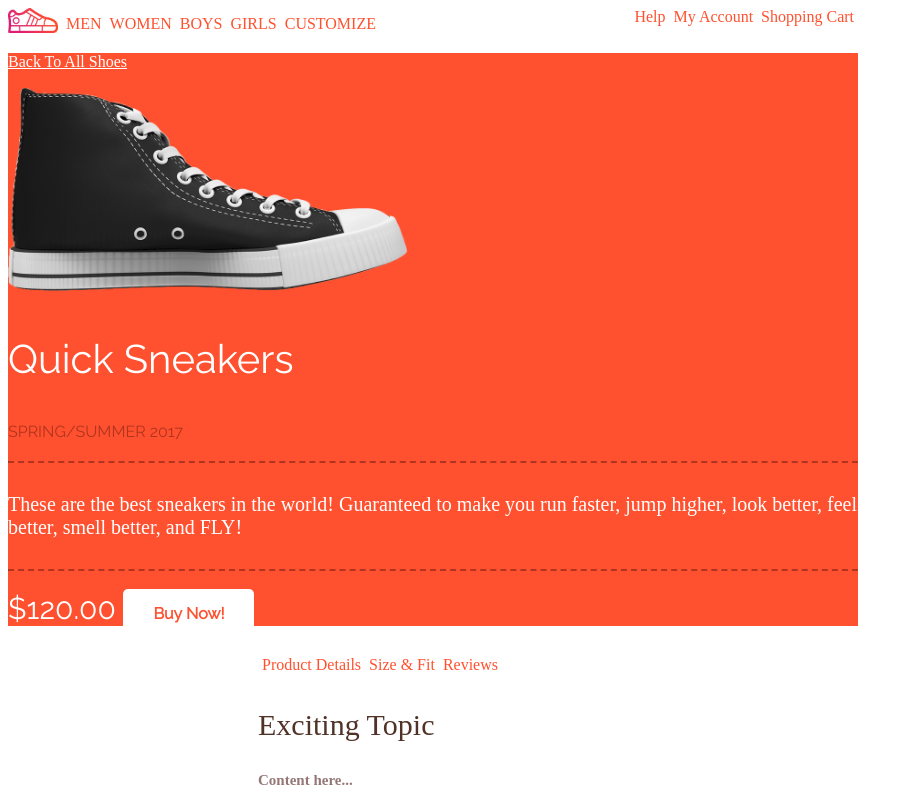
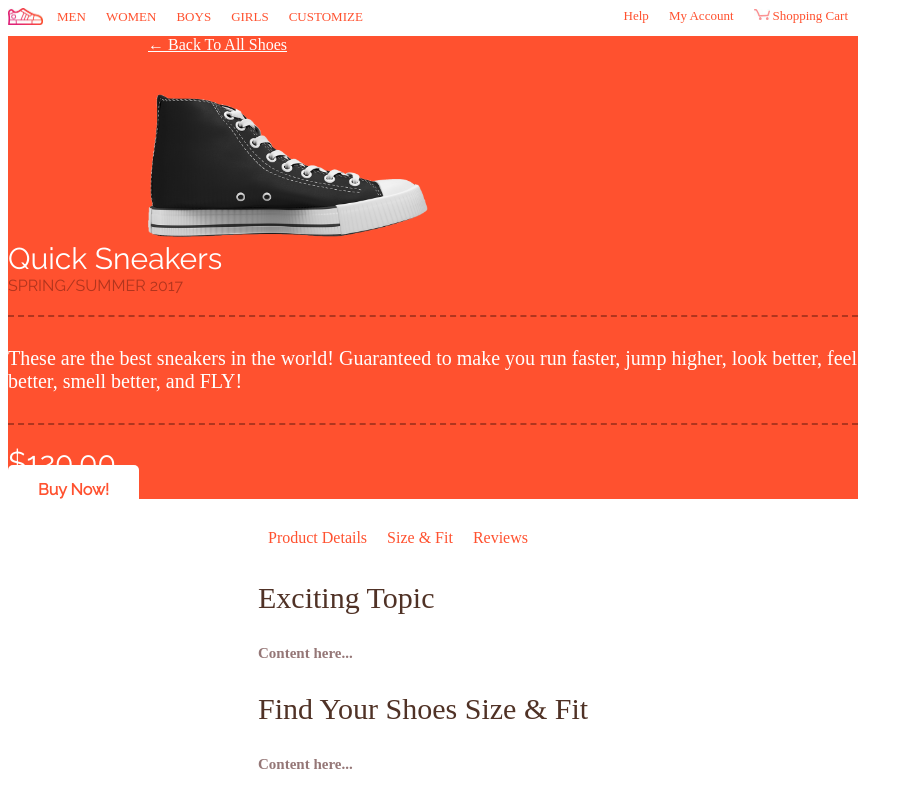
Before and after one commit to kengillette/TIYFoundationsProject, a plain HTML site: page index.html in a window 1280 px wide. Shown: the top 800 px of the page, without its empty margins (0-913 px from the left). Drawn offline with Linux system fonts and the light colour scheme.

Commit message:
More changes

```diff
--- a/index.html
+++ b/index.html
@@ -10,7 +10,6 @@
   <header>
     <div class="image">
         <img class="logo" src="images/logo.jpg">
-        </img>
     </div>
     <div class="left">
         <ul>
@@ -26,35 +25,55 @@
         <ul>
           <li><a href="link.com">Help</a></li>
           <li><a href="link.com">My Account</a></li>
-          <li><a href="link.com">Shopping Cart</a></li>
+          <li><img class="cart" src="images/cart.jpg"><a href="link.com">Shopping Cart</a></li>
         </ul>
     </div>
 
   </header>
 
-    <section class="main">
-          <p>
-            <a class="back" href="http://www.allshoespage.com">Back To All Shoes
+  <section class="main">
+
+    <div class = "leftMain">
+
+      <div>
+          <a class="back" href="http://www.allshoespage.com">&larr; Back To All Shoes
           </a>
-          </p>
-      <div class="mainProductImage">
-          <img class="mainImage" src="images/shoe1.png">
+      </div>
+
+      <div class= "mainProductImage">
+          <img class= "mainImage" src="images/shoe1.png">
           </img>
       </div>
+
+    </div>
+
+    <div class="rightMain">
+
       <div class="mainProductText">
-          <p class="headerText"> Quick Sneakers
-          </p>
-          <p class="subText"> SPRING/SUMMER 2017
-          </p>
+        <div>
+          <a class="headerText"> Quick Sneakers
+          </a>
+        </div>
+        <div>
+          <a class="subText"> SPRING/SUMMER 2017
+          </a>
+        </div>
+        <div>
           <p class="discriptionText"> These are the best sneakers in the world! Guaranteed to make you run faster, jump higher, look better, feel better, smell better, and FLY!
           </p>
+        </div>
           <!-- <div class= "buyBlock"> -->
-              <p class="priceText"> $120.00
-              </p>
-              <a href="http://www.buynow.com"<button class="buyButton">Buy Now!</button>
-              </a>
+        <div>
+          <a class="priceText"> $120.00
+          </a>
+        </div>
+        <div>
+          <a href="http://www.buynow.com"<button class="buyButton">Buy Now!</button>
+          </a>
+        </div>
           <!-- </div> -->
         </div>
+      </div>
       </section>
 
     <section class="productInfo">
--- a/style.css
+++ b/style.css
@@ -1,17 +1,26 @@
 header  {
-  margin-bottom: 15px;
+  /*margin-bottom: 0;*/
   width: 850px;
+  margin-bottom: 7px;
 }
 header div {
   display: inline-block;
 }
 
 .logo{
-  width: 50px;
+  width: 35px;
   /*display: inline-block;*/
+}
+.cart{
+  width: 16px;
+  padding-right: 3px;
 }
 .right{
   float: right;
+  font-size: 13px;
+}
+.left{
+  font-size: 13px;
 }
 ul {
     list-style-type: none;
@@ -22,32 +31,42 @@ ul {
 }
 li {
     float: left;
+    padding: 0 10px;
 }
 li a {
     /*display: block;*/
     color: #FF512F;
     text-align: center;
-    padding: 8px 4px;
     text-decoration: none;
 }
 
 .main{
   background-color: #FF512F;
-  margin: 0;
   /*padding: 30px 250px;*/
   width: 850px;
-  clear: both;
 
+}
+.leftMain{
+display: inline-block;
+border-color: green;
+}
+.rightMain{
+  display: inline-block;
+  border-color: green;
 }
 .back{
   color: white;
+  margin-left: 140px;
+  margin-top: 300px;
 }
 .mainImage{
-  width: 400px;
+  width: 280px;
+  margin-left: 140px;
+  margin-top: 40px;
 }
 .headerText{
   color: white;
-  font-size: 40px;
+  font-size: 30px;
   font-family: 'Raleway', sans-serif;
 }
 .subText{
```
